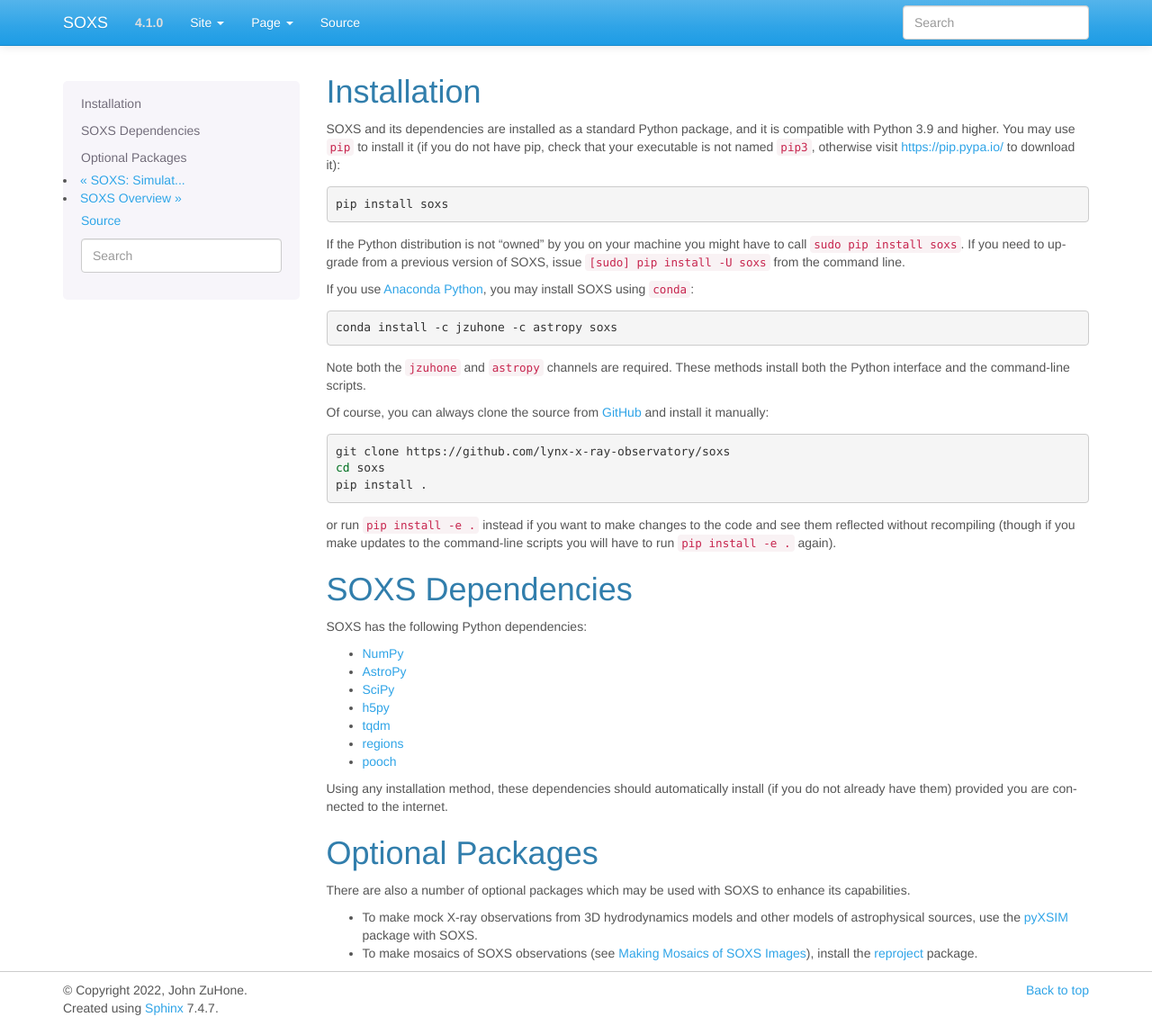
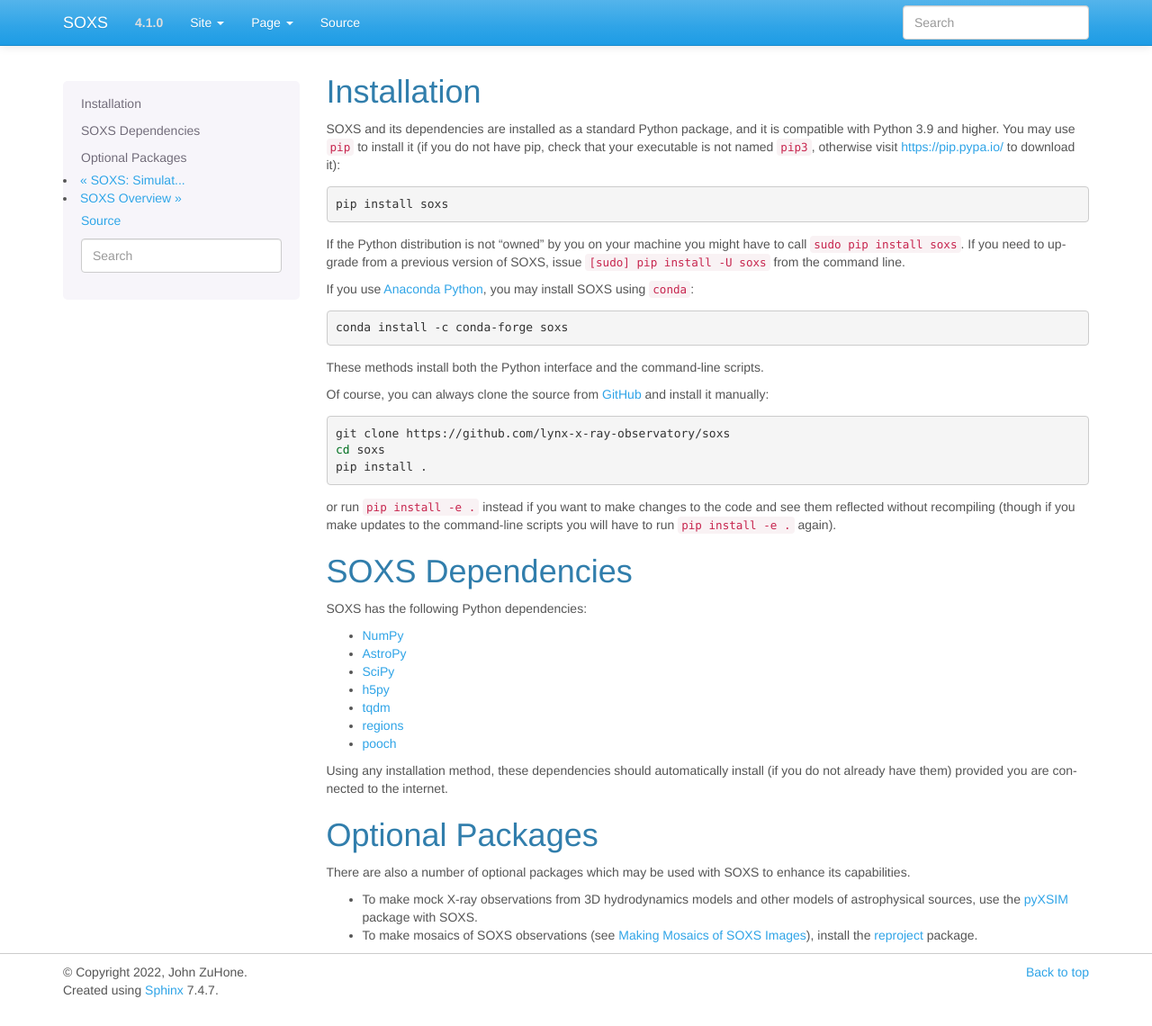
Before and after one commit to lynx-x-ray-observatory/soxs, a Sphinx documentation site: the page built from doc/source/installing.rst, in a window 1280 px wide and 1140 px high. Shown: the whole window at 90% size. Built offline with Sphinx 7.4.7, drawn with Linux system fonts in a browser that asks for light colours.

Commit message:
Conda-forge!!

```diff
--- a/doc/source/installing.rst
+++ b/doc/source/installing.rst
@@ -21,10 +21,9 @@
 
 .. code-block:: bash
 
-    conda install -c jzuhone -c astropy soxs
+    conda install -c conda-forge soxs
 
-Note both the ``jzuhone`` and ``astropy`` channels are required. These methods
-install both the Python interface and the command-line scripts.
+These methods install both the Python interface and the command-line scripts.
 
 Of course, you can always clone the source from
 `GitHub <https://github.com/lynx-x-ray-observatory/soxs>`_ and install it
```
Also changed, not shown: README.md (+1 -1 lines).
